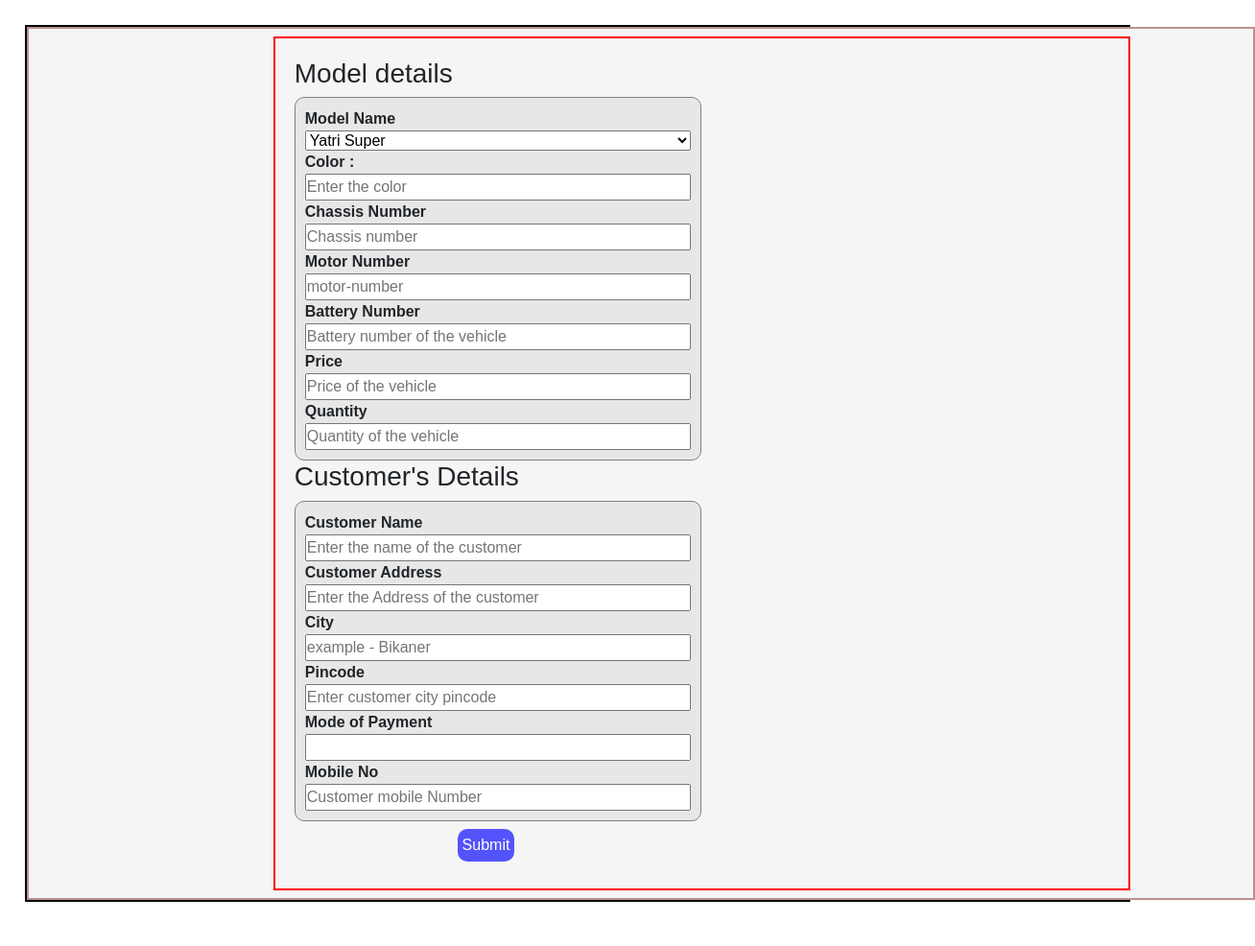
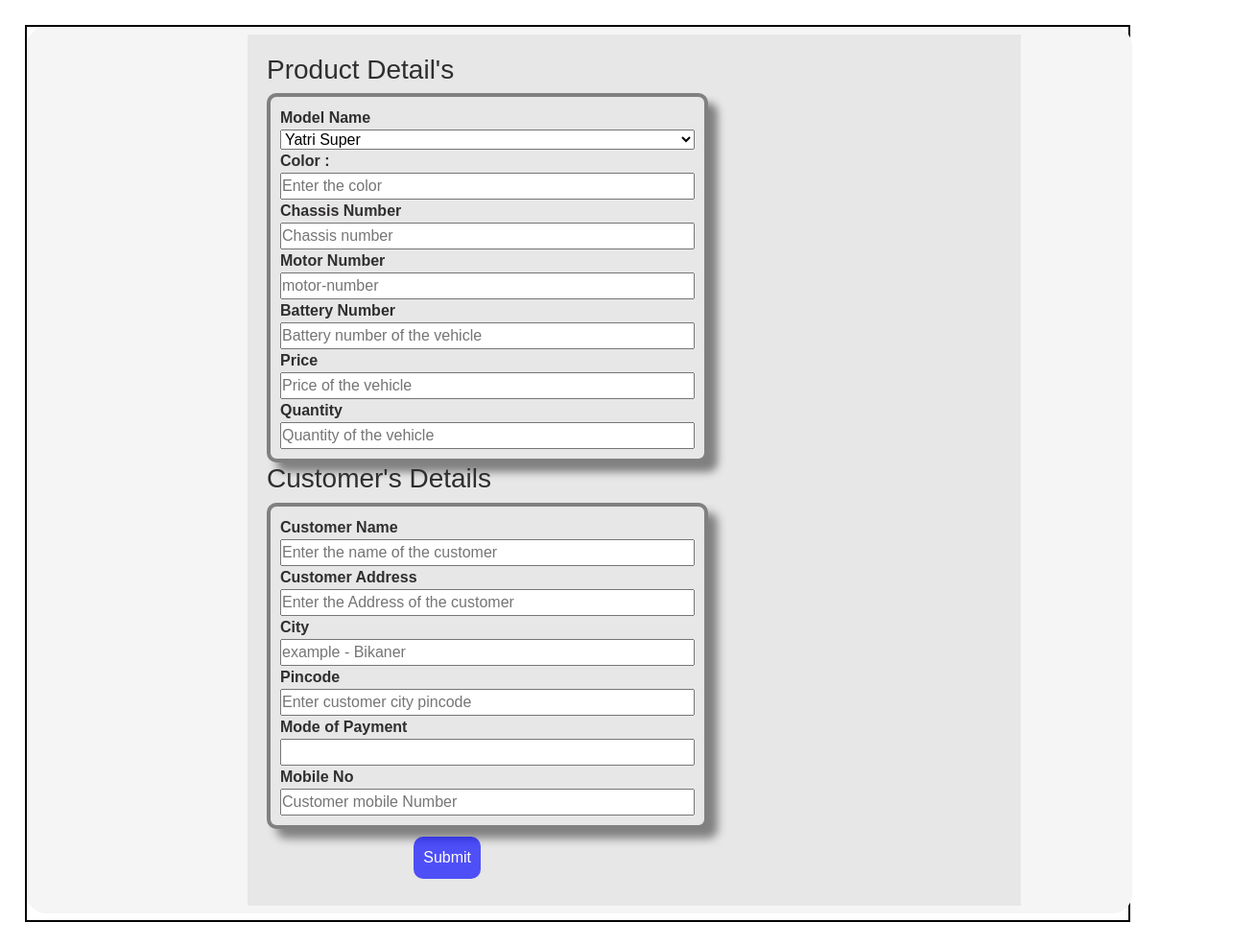
Before and after one commit to JavedALiShamma/Yatri-Invoice-generator, a plain HTML site: page index.html in a window 1280 px wide. Shown: the whole page at 96% size, 1308 px wide, since content can reach past the window. Before the commit the page ends 965 px from the top, so only its background shows below. Drawn offline with nearby package versions, Linux system fonts and the light colour scheme.

Commit message:
New version

```diff
--- a/index.html
+++ b/index.html
@@ -136,7 +136,7 @@
   </div>
     <section class="form-section" id="form-section">
         <form action="" class="main-form my-2" id="main-form">
-            <h3> Model details</h3>
+            <h3> Product Detail's</h3>
         <div class="model-replace">
 
             <label for="modelName"> Model Name</label>
--- a/style.css
+++ b/style.css
@@ -55,38 +55,22 @@ td{
     padding: 0;
     text-align:start;
 }
-.blank-space-row>td{
-    /* padding: 10px; */
-}
+
 .form-section{
-    width: 100vw;
-    height: fit-content;
+    width: 90vw;
+    height: auto;
     background-color: whitesmoke;
-    border: 2px solid rosybrown;
+    border-radius: 20px;
+    overflow: hidden;
+    border: none;
+    color: rgb(48, 46, 46);
     display: inline-block;
-
     /* flex-direction: column; */
     /* display: inline-block !important; */
     /* align-items: center; */
     /* justify-content: center; */
 }
-form{
-    display: flex;
-    justify-content: center;
-    align-items: center;
-    flex-direction: column;
-    gap: 2px;
-    /* justify-content: space-around; */
-}
-form>input{
-    width: 300px;
-}
-#product-name1{
-    display: flex;
-    flex-direction: column;
-    gap: 10px;
-    border: none;
-}
+
 .company-details{
     border-top: 1px solid black;
     border-bottom: 1px solid black;
@@ -161,13 +145,14 @@ h4{
     /* border: 2px solid blue; */
 }
 .customer-details-section{
-    width: 50%;
+    width: 60%;
     padding: 10px;
     /* justify-content: center; */
     border-radius: 10px;
     /* height: 300px; */
     /* height: auto; */
-    border: 1px solid grey;
+    box-shadow: 10px 10px 10px grey;
+    border: 4px solid grey;
     background-color: #e7e7e7;
     display: flex;
     flex-direction: column;
@@ -181,30 +166,48 @@ textarea{
 span{
     font-weight: 600;
 }
+form{
+    display: flex;
+    justify-content: center;
+    align-items: center;
+    flex-direction: column;
+    gap: 2px;
+    /* justify-content: space-around; */
+}
+form>input{
+    width: 300px;
+}
+#product-name1{
+    display: flex;
+    flex-direction: column;
+    gap: 10px;
+    border: none;
+}
 .main-form{
     width: 70%;
-    height: 90%;
-    border: 2px solid red;
+    height: auto;
+    background-color:#e7e7e7;
     padding: 20px;
     margin-left: 20%;
     margin-top: 5%;
     display: inline-block;
 }
 .model-replace{
-    width: 50%;
+    width: 60%;
     padding: 10px;
     /* justify-content: center; */
     border-radius: 10px;
     /* height: 300px; */
     /* height: auto; */
-    border: 1px solid grey;
+    box-shadow: 10px 10px 8px grey;
+    border: 4px solid grey;
     background-color: #e7e7e7;
     display: flex;
     flex-direction: column;
 }
 .submit{
     width: fit-content;
-    padding: 5px;
+    padding: 10px;
     background-color: rgba(0, 0, 255, 0.658);
     color: white;
     border: none;
```
